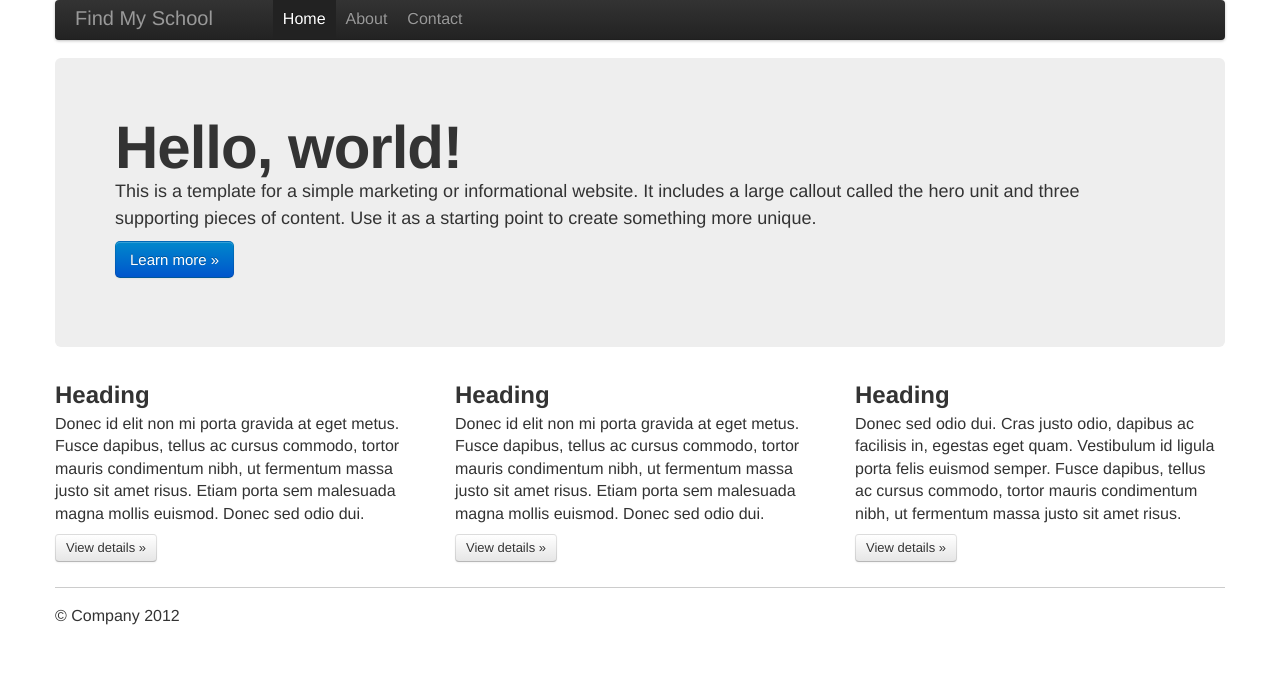
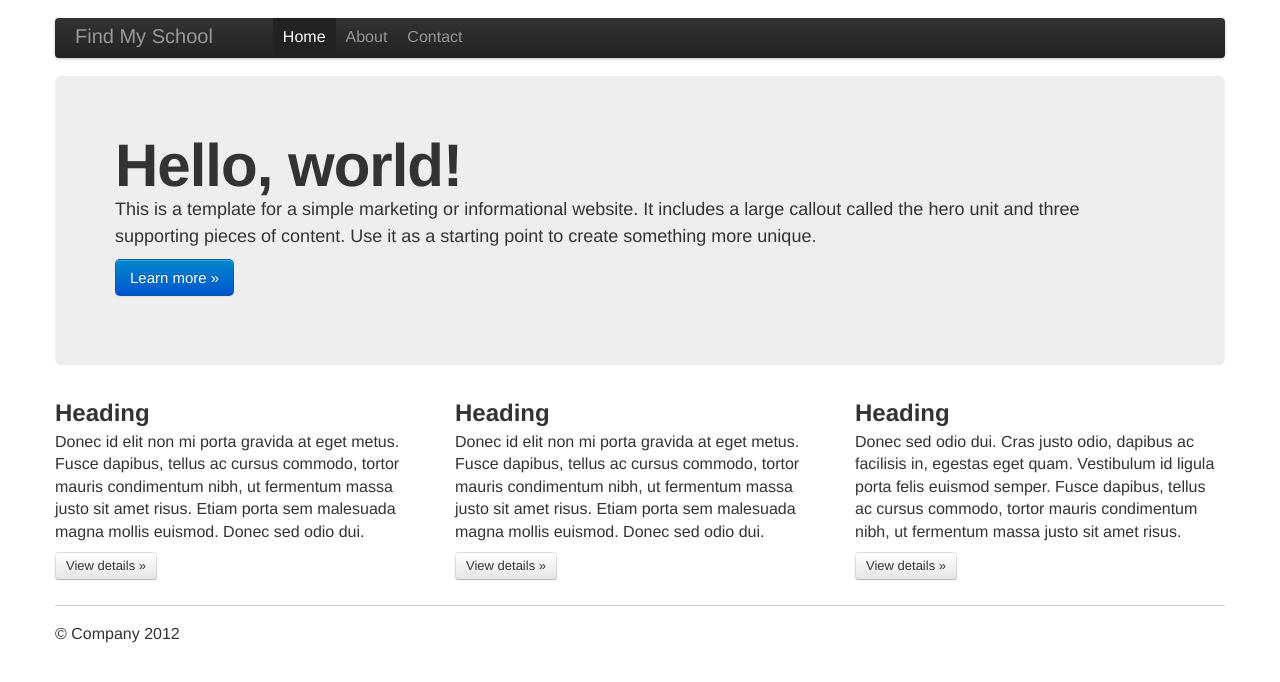
Before and after one commit to munenedenis/FindMySchool, a Jekyll site: the page built from index.html, in a window 1280 px wide. Shown: the top 682 px of the page. Built offline with Jekyll 4.4.1, drawn with Linux system fonts in a browser that asks for light colours; nearby versions of some CDN libraries.

Commit message:
Added padding at top.

```diff
--- a/_layouts/default.html
+++ b/_layouts/default.html
@@ -16,6 +16,12 @@
 	<link rel="stylesheet" href="css/bootstrap.min.css">
 	<link rel="stylesheet" href="css/style.css">
 	<script src="js/libs/modernizr-2.5.3.min.js"></script>
+
+	<style>
+		body{
+			padding-top:18px;
+		}
+	</style>
 </head>
 <body>
 	<!--[if lt IE 7]><p class=chromeframe>Your browser is <em>ancient!</em> <a href="http://browsehappy.com/">Upgrade to a different browser</a> or <a href="http://www.google.com/chromeframe/?redirect=true">install Google Chrome Frame</a> to experience this site.</p><![endif]-->
```
